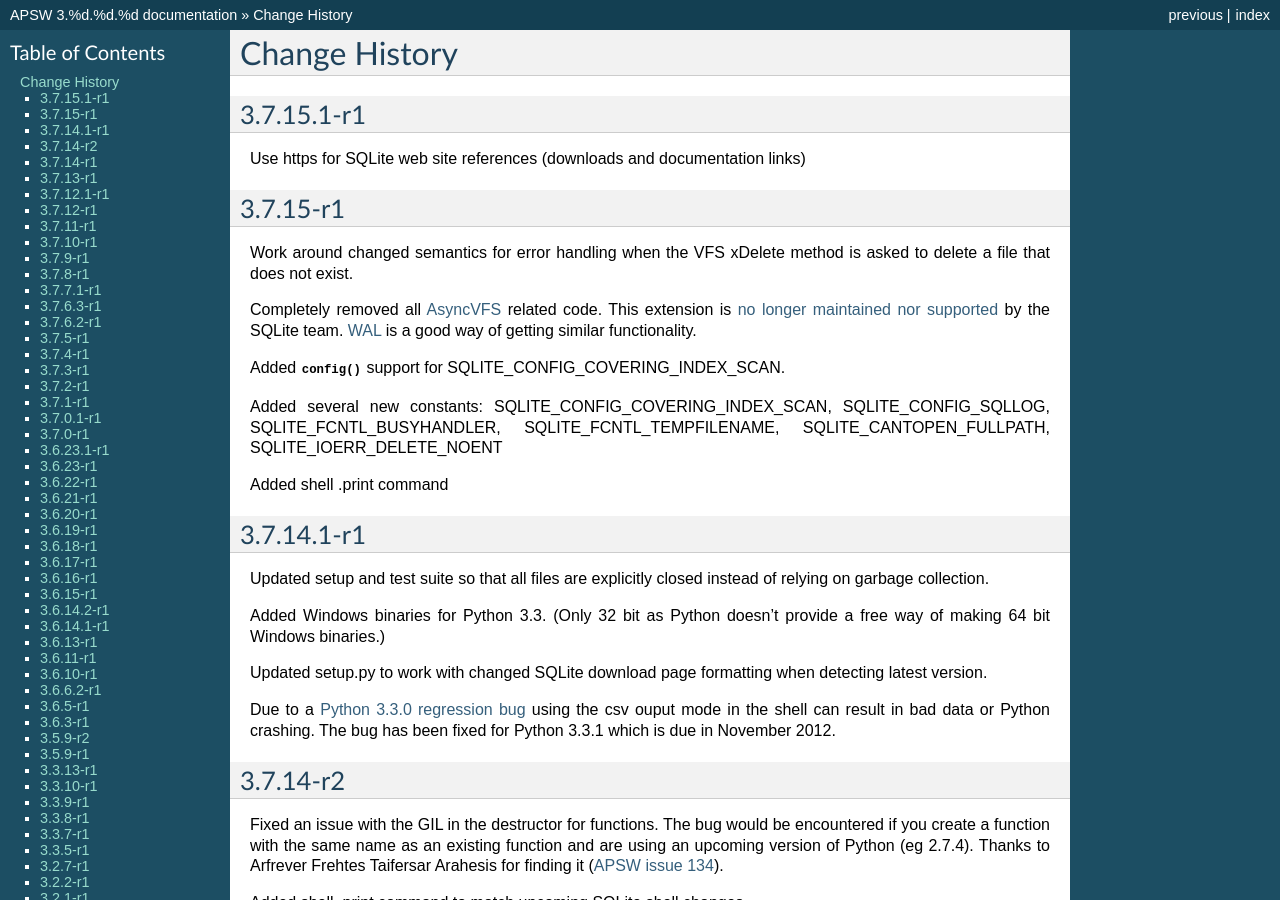
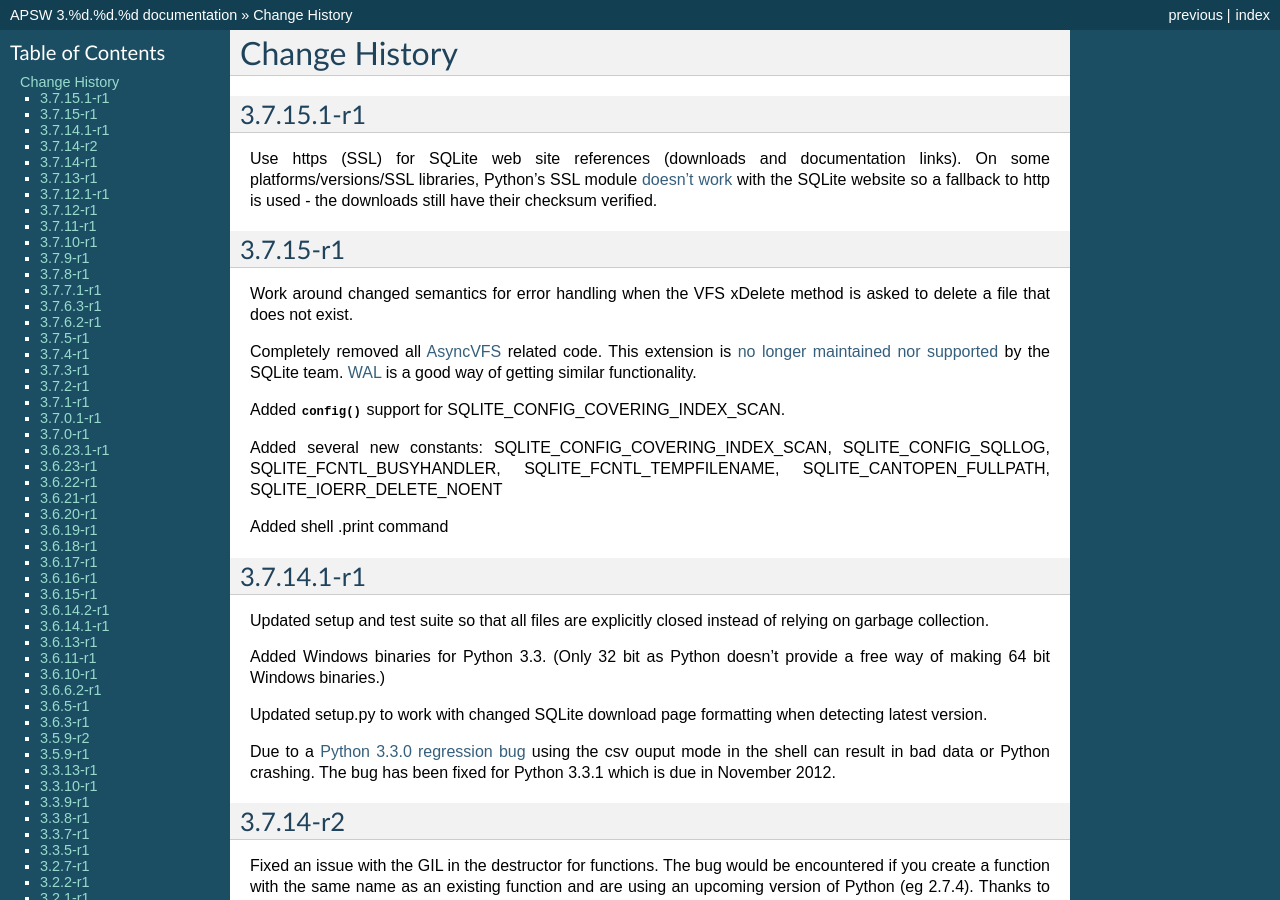
Before and after one commit to rogerbinns/apsw, a Sphinx documentation site: the page built from doc/changes.rst, in a window 1280 px wide and 900 px high. Built offline with Sphinx 7.4.7, drawn with Linux system fonts in a browser that asks for light colours; pages that are not in the unit, such as notebooks, are missing from menus; the version number is read from the project's files by our own code.

Commit message:
Deal with SSL issues

```diff
--- a/doc/changes.rst
+++ b/doc/changes.rst
@@ -5,8 +5,12 @@
 3.7.15.1-r1
 ===========
 
-Use https for SQLite web site references (downloads and documentation
-links)
+Use https (SSL) for SQLite web site references (downloads and
+documentation links).  On some platforms/versions/SSL libraries,
+Python's SSL module `doesn't work
+<https://www.google.com/webhp?q=python%20ssl%20EOF%20occurred%20in%20violation%20of%20protocol>`__
+with the SQLite website so a fallback to http is used - the downloads
+still have their checksum verified.
 
 3.7.15-r1
 =========
--- a/setup.py
+++ b/setup.py
@@ -9,6 +9,7 @@
 import re
 import time
 import zipfile, tarfile
+import socket
 
 from distutils.core import setup, Extension, Command
 from distutils.command import build_ext, build, sdist
@@ -407,8 +408,8 @@
                 except:
                     # Degrade to http if https is not supported
                     e=sys.exc_info()[1]
-                    if e.reason=="unknown url type: https":
-                        write("        [Python doesn't support https - using http instead]")
+                    if "eof occurred in violation of protocol" in str(e).lower() or e.reason=="unknown url type: https":
+                        write("        [Python has https issues - using http instead]")
                         page=urlopen(url.replace("https://", "http://")).read()
                     else:
                         raise
```
